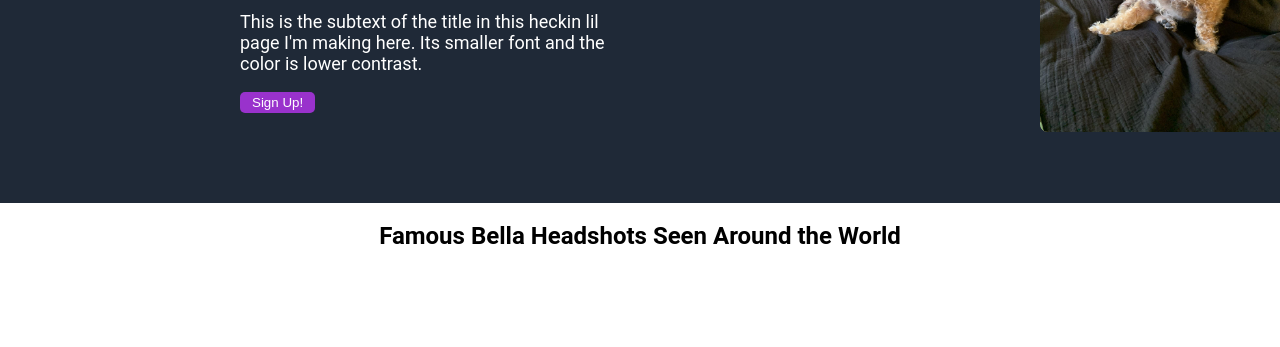
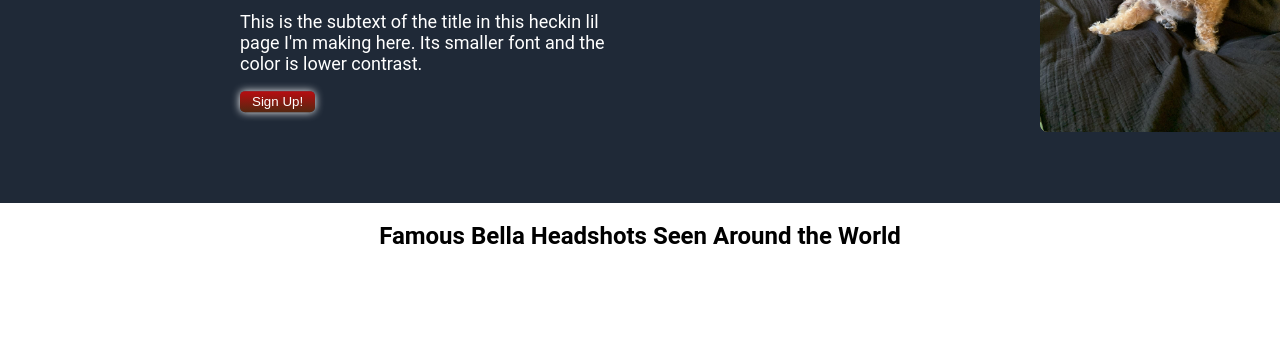
Before and after one commit to Kaemerle/landing-page, a plain HTML site: page index.html in a window 1280 px wide. In both pictures the pointer is over the button 277 px from the left and 511 px from the top of the page. Shown: the part 409-756 px from the top of the page. Drawn offline with Linux system fonts and the light colour scheme.

Commit message:
messing with buttons

```diff
--- a/style.css
+++ b/style.css
@@ -182,6 +182,7 @@ a {
 
 a:hover {
     color: hotpink;
+
 }
 
 h1 {
@@ -199,11 +200,14 @@ button {
     border: 1px white solid;
     border-radius: 5px;
     padding: 3px 12px;
+
 }
 
 button:hover{
-    background-color: darkorchid;
-    cursor:pointer;
+    transform: translateY(-4%);
+    background: linear-gradient(rgba(250, 0, 0, 0.7), rgba(107, 39, 0, 0.7));
+    box-shadow: 0 0 0.6em white;
+    cursor: pointer;
 }
 
 .content button {
```
